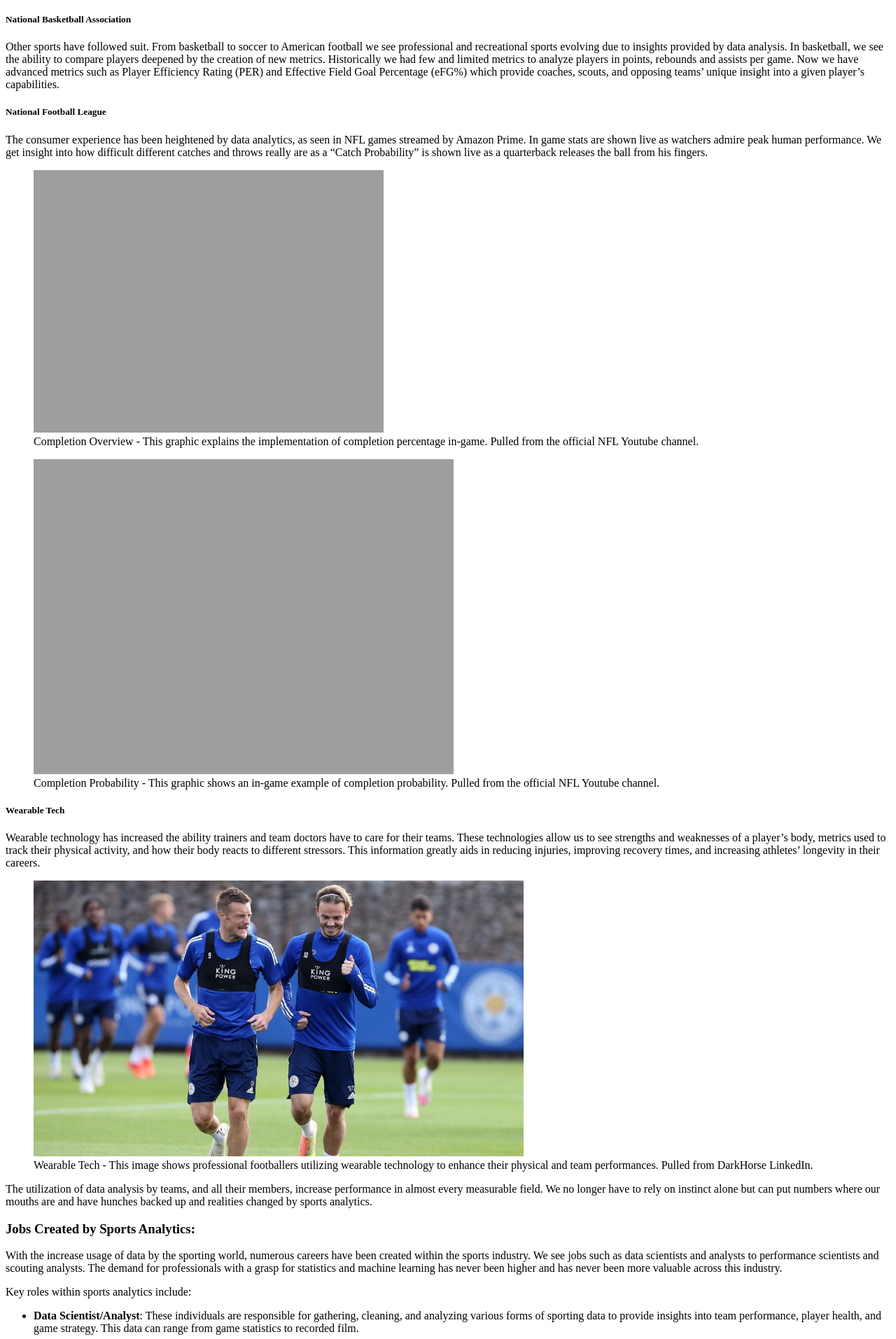
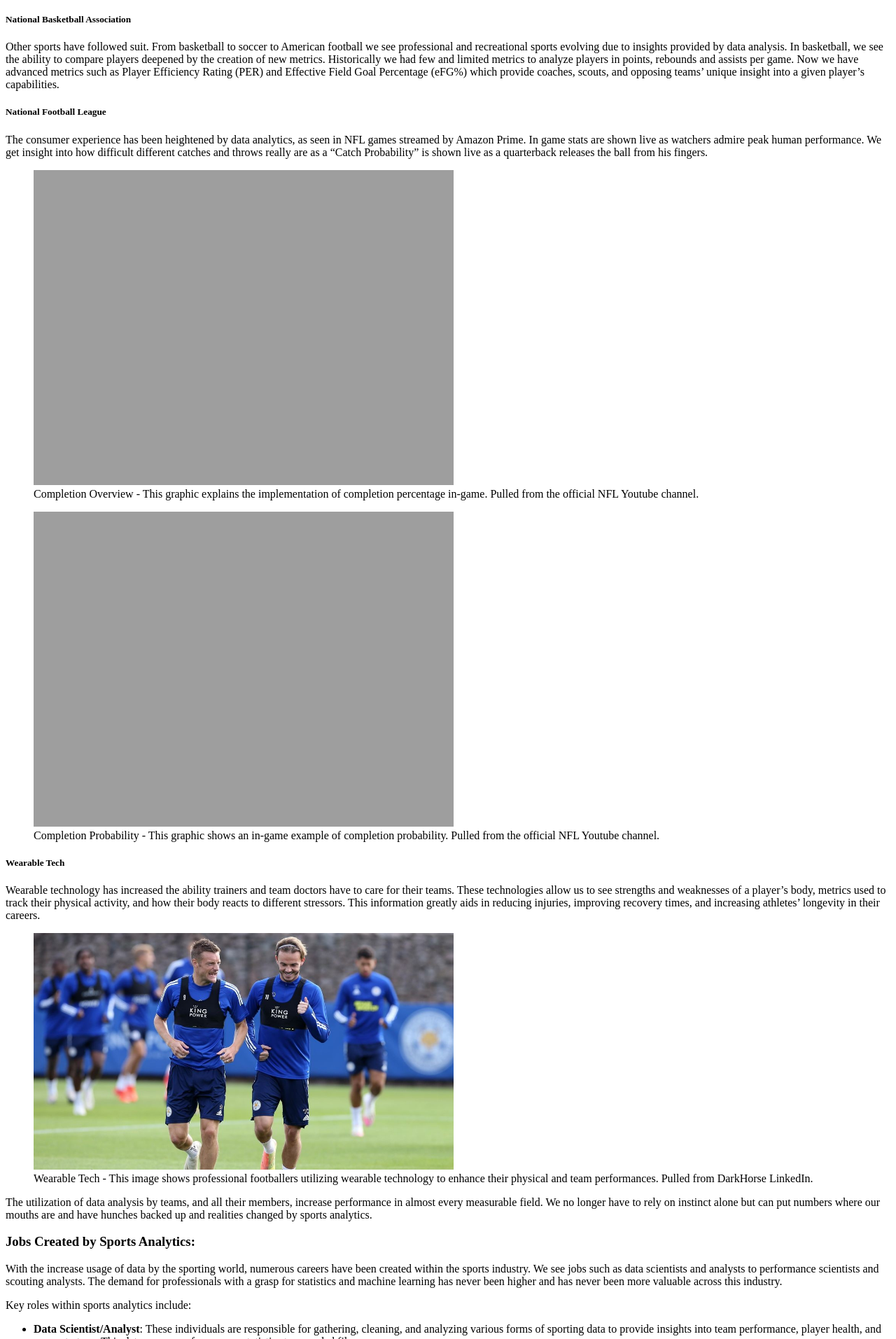
Before and after one commit to eladle21/my-blog, a Jekyll site: the page built from _posts/2024-10-05-Final-Draft.md, in a window 1280 px wide. Shown: the part 1435-3348 px from the top of the page at 70% size. Built offline with Jekyll 4.4.1, drawn with Linux system fonts in a browser that asks for light colours; nearby versions of some CDN libraries.

Commit message:
final visual sizes

```diff
--- a/_posts/2024-10-05-Final-Draft.md
+++ b/_posts/2024-10-05-Final-Draft.md
@@ -34,7 +34,7 @@
 The consumer experience has been heightened by data analytics, as seen in NFL games streamed by Amazon Prime.  In game stats are shown live as watchers admire peak human performance.  We get insight into how difficult different catches and throws really are as a “Catch Probability” is shown live as a quarterback releases the ball from his fingers.
 
 <figure>
-	<img src="https://eladle21.github.io/my-blog/assets/img/Completion_Overview.png" alt="" style="width:500px;">
+	<img src="https://eladle21.github.io/my-blog/assets/img/Completion_Overview.png" alt="" style="width:600px;">
 	<figcaption>Completion Overview - This graphic explains the implementation of completion percentage in-game.  Pulled from the official NFL Youtube channel.</figcaption>
 </figure>
 
@@ -48,7 +48,7 @@
 Wearable technology has increased the ability trainers and team doctors have to care for their teams.  These technologies allow us to see strengths and weaknesses of a player’s body, metrics used to track their physical activity, and how their body reacts to different stressors.  This information greatly aids in reducing injuries, improving recovery times, and increasing athletes’ longevity in their careers.
 
 <figure>
-	<img src="https://eladle21.github.io/my-blog/assets/img/wearable_tech.jpg" alt="" style="width:700px;">
+	<img src="https://eladle21.github.io/my-blog/assets/img/wearable_tech.jpg" alt="" style="width:600px;">
 	<figcaption>Wearable Tech - This image shows professional footballers utilizing wearable technology to enhance their physical and team performances.  Pulled from DarkHorse LinkedIn.</figcaption>
 </figure>
 
```
